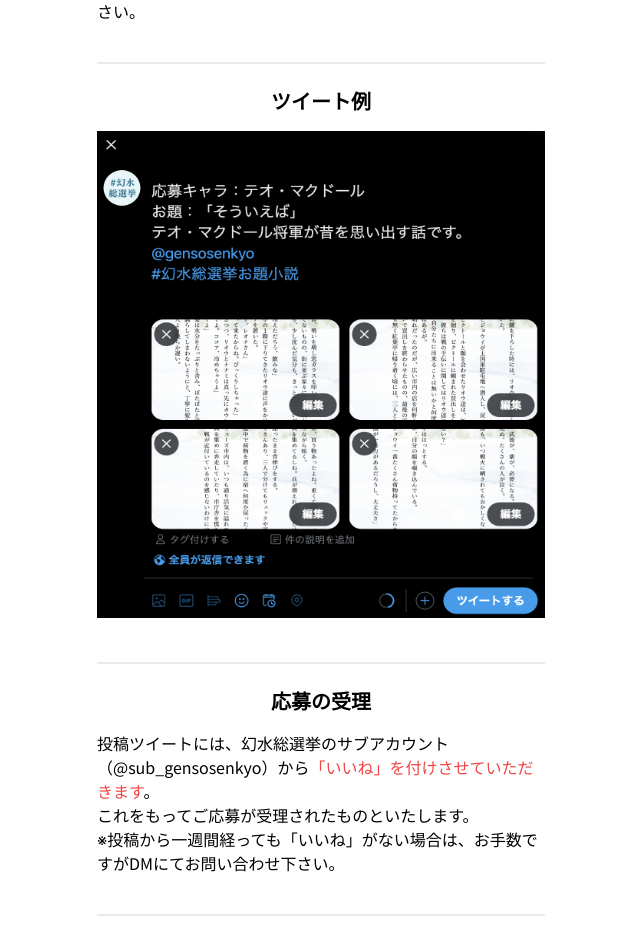
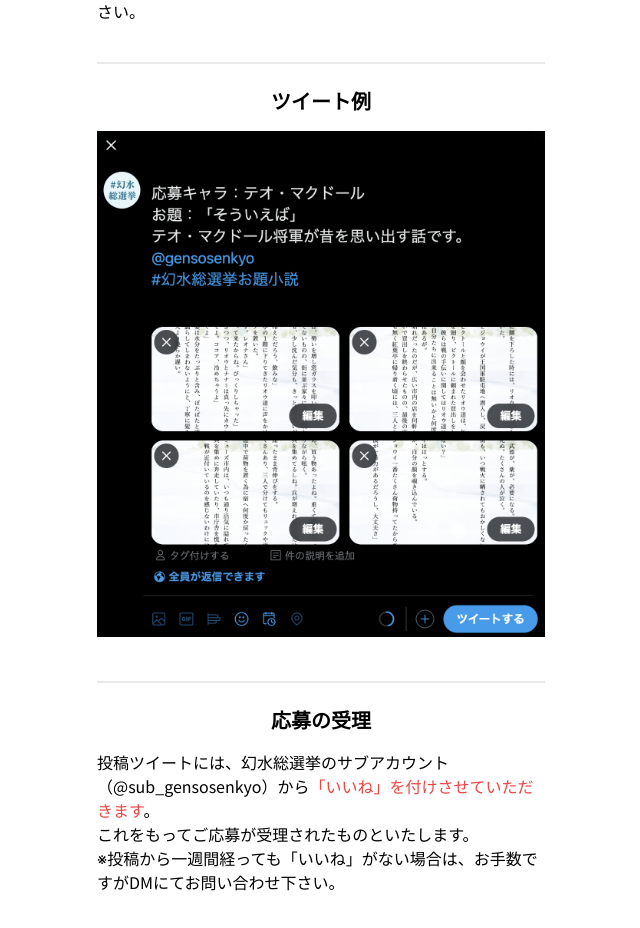
Before and after one commit to true-runes/suikoden-election-2022-frontend, a Next.js app: page /events-in-event/novels-on-themes in a window 1280 px wide. Shown: the part 1385-2313 px from the top of the page, without its empty margins (319-959 px from the left). Built offline with nearby package versions, Linux system fonts and the light colour scheme; no server answers; a web font is replaced by a local one.

Commit message:
feat: 🎸 novels_on_theme_tweet_sample.png の width と height を修正

```diff
--- a/pages/events-in-event/novels-on-themes.tsx
+++ b/pages/events-in-event/novels-on-themes.tsx
@@ -155,8 +155,8 @@ const NovelsOnThemes: NextPage = () => {
                 <Image
                   src="/novels_on_theme_tweet_sample.png"
                   alt="お題小説ツイート例"
-                  width={1162}
-                  height={1264}
+                  width={1168}
+                  height={1318}
                 />
               </div>
 
```
